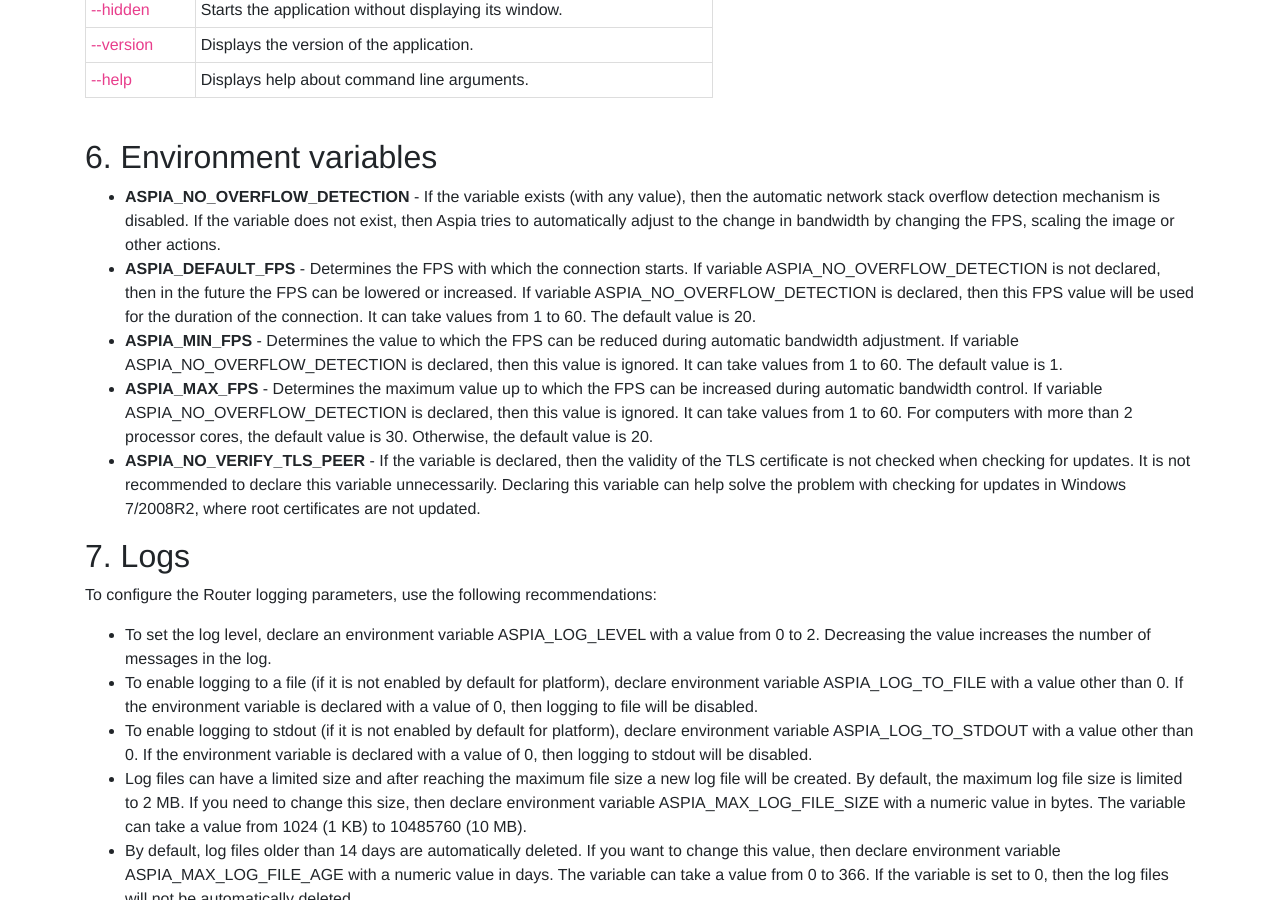
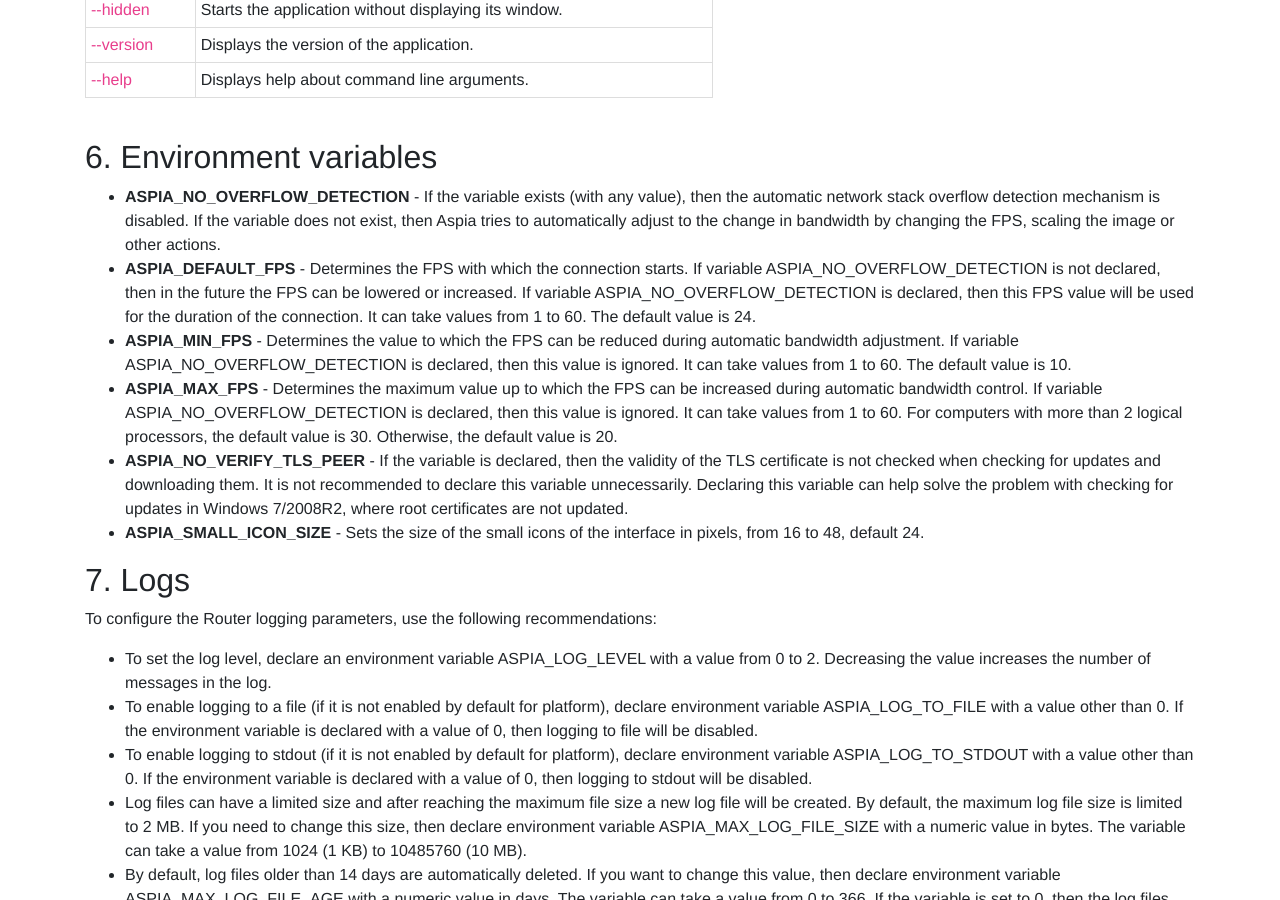
Before and after one commit to dchapyshev/dchapyshev.github.io, a Jekyll site: the page built from docs/host.md, in a window 1280 px wide and 900 px high, scrolled down 5409 px. Built offline with Jekyll 4.4.1, drawn with Linux system fonts in a browser that asks for light colours.

Commit message:
Update docs.

```diff
--- a/docs/host.md
+++ b/docs/host.md
@@ -154,10 +154,11 @@ The dialog for adding or editing a user is as follows:
 ## 6. Environment variables <a name="env-vars"></a>
 
   - **ASPIA_NO_OVERFLOW_DETECTION** - If the variable exists (with any value), then the automatic network stack overflow detection mechanism is disabled. If the variable does not exist, then Aspia tries to automatically adjust to the change in bandwidth by changing the FPS, scaling the image or other actions.
-  - **ASPIA_DEFAULT_FPS** - Determines the FPS with which the connection starts. If variable ASPIA_NO_OVERFLOW_DETECTION is not declared, then in the future the FPS can be lowered or increased. If variable ASPIA_NO_OVERFLOW_DETECTION is declared, then this FPS value will be used for the duration of the connection. It can take values from 1 to 60. The default value is 20.
-  - **ASPIA_MIN_FPS** - Determines the value to which the FPS can be reduced during automatic bandwidth adjustment. If variable ASPIA_NO_OVERFLOW_DETECTION is declared, then this value is ignored. It can take values from 1 to 60. The default value is 1.
-  - **ASPIA_MAX_FPS** - Determines the maximum value up to which the FPS can be increased during automatic bandwidth control. If variable ASPIA_NO_OVERFLOW_DETECTION is declared, then this value is ignored. It can take values from 1 to 60. For computers with more than 2 processor cores, the default value is 30. Otherwise, the default value is 20.
-  - **ASPIA_NO_VERIFY_TLS_PEER** - If the variable is declared, then the validity of the TLS certificate is not checked when checking for updates. It is not recommended to declare this variable unnecessarily. Declaring this variable can help solve the problem with checking for updates in Windows 7/2008R2, where root certificates are not updated.
+  - **ASPIA_DEFAULT_FPS** - Determines the FPS with which the connection starts. If variable ASPIA_NO_OVERFLOW_DETECTION is not declared, then in the future the FPS can be lowered or increased. If variable ASPIA_NO_OVERFLOW_DETECTION is declared, then this FPS value will be used for the duration of the connection. It can take values from 1 to 60. The default value is 24.
+  - **ASPIA_MIN_FPS** - Determines the value to which the FPS can be reduced during automatic bandwidth adjustment. If variable ASPIA_NO_OVERFLOW_DETECTION is declared, then this value is ignored. It can take values from 1 to 60. The default value is 10.
+  - **ASPIA_MAX_FPS** - Determines the maximum value up to which the FPS can be increased during automatic bandwidth control. If variable ASPIA_NO_OVERFLOW_DETECTION is declared, then this value is ignored. It can take values from 1 to 60. For computers with more than 2 logical processors, the default value is 30. Otherwise, the default value is 20.
+  - **ASPIA_NO_VERIFY_TLS_PEER** - If the variable is declared, then the validity of the TLS certificate is not checked when checking for updates and downloading them. It is not recommended to declare this variable unnecessarily. Declaring this variable can help solve the problem with checking for updates in Windows 7/2008R2, where root certificates are not updated.
+  - **ASPIA_SMALL_ICON_SIZE** - Sets the size of the small icons of the interface in pixels, from 16 to 48, default 24.
 
 ## 7. Logs <a name="logs"></a>
 To configure the Router logging parameters, use the following recommendations:
```
